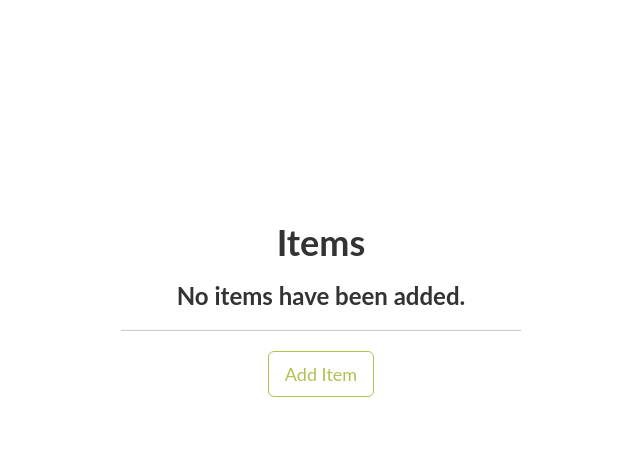
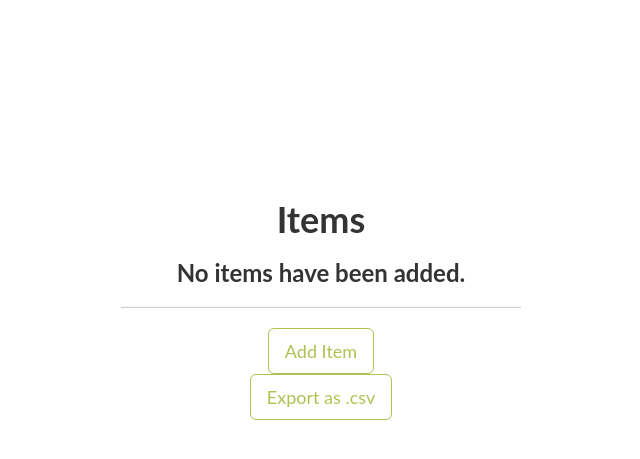
Before and after one commit to tyler-nie/inventory-management-system, a Flask app: page / in a window 1280 px wide. Shown: the part 51-510 px from the top of the page, without its empty margins (319-959 px from the left). Run offline with Flask 2, Linux system fonts and the light colour scheme; data that the repository does not hold is empty; some libraries are stand-ins or nearby versions.

Commit message:
implement export to csv

```diff
--- a/app/items/views.py
+++ b/app/items/views.py
@@ -1,11 +1,15 @@
 # Imports
+import csv
 from flask import abort, flash, redirect, render_template, url_for
 from .forms import ItemForm
 from .. import db
 from ..model import Item
 from . import items_blueprint
+from io import StringIO
 
-@items_blueprint.route('/', methods = ['GET', 'POST'])
+from werkzeug.wrappers import Response
+
+@items_blueprint.route('/', methods=['GET', 'POST'])
 def list_items():
     """
     List all items
@@ -14,7 +18,7 @@ def list_items():
     items = Item.query.all()
 
     return render_template('items/items.html',
-                          items = items, title="Items")
+                          items=items, title="Items")
 
 @items_blueprint.route('/add', methods=['GET', 'POST'])
 def add_item():
@@ -26,9 +30,9 @@ def add_item():
 
     form = ItemForm()
     if form.validate_on_submit():
-        item = Item(name = form.name.data,
-                    quantity = form.quantity.data,
-                    description = form.description.data)
+        item = Item(name=form.name.data,
+                    quantity=form.quantity.data,
+                    description=form.description.data)
 
         try:
             # add item to the database
@@ -43,7 +47,7 @@ def add_item():
         return redirect(url_for('items.list_items'))
 
     # load item template
-    return render_template('items/item.html', action = "Add", add_item = add_item, form = form, title = "Add Item")
+    return render_template('items/item.html', action="Add", add_item=add_item, form=form, title="Add Item")
 
 @items_blueprint.route('/edit/<int:id>', methods=['GET', 'POST'])
 def edit_item(id):
@@ -69,7 +73,7 @@ def edit_item(id):
     form.quantity.data = item.quantity
     form.name.data = item.name
     # load item template
-    return render_template('items/item.html', action ="Edit", add_item = add_item, form = form, item = item, title = "Edit Item")
+    return render_template('items/item.html', action ="Edit", add_item=add_item, form=form, item=item, title="Edit Item")
 
 @items_blueprint.route('/delete/<int:id>', methods=['GET', 'POST'])
 def delete_item(id):
@@ -86,3 +90,37 @@ def delete_item(id):
     return redirect(url_for('items.list_items'))
 
     # return render_template(title = "Delete Item")
+
+def generate_csv(items):
+        """
+        Generate a csv file
+        """
+
+        data = StringIO()
+        write = csv.writer(data)
+
+        # write the header
+        write.writerow(['Name', 'Quantity', 'Description'])
+        yield data.getvalue()
+        data.seek(0)
+        data.truncate(0)
+
+        # write each item in items
+        for item in items:
+            write.writerow([item.name, item.quantity, item.description])
+            yield data.getvalue()
+            data.seek(0)
+            data.truncate(0)
+
+@items_blueprint.route('/export', methods=['GET', 'POST'])
+def export():
+    """
+    Export Items as csv
+    """
+    items = Item.query.all()
+
+    response = Response(generate_csv(items), mimetype='text/csv')
+
+    # add a filename
+    response.headers.set("Content-Disposition", "attachment", filename="items.csv")
+    return response
--- a/app/templates/items/items.html
+++ b/app/templates/items/items.html
@@ -60,6 +60,12 @@
             <i class="fa fa-plus"></i>
             Add Item
           </a>
+          </div>
+          <div style="text-align: center">
+          <a href="{{ url_for('items.export') }}" class="btn btn-default btn-lg">
+            <i class="fa fa-plus"></i>
+            Export as .csv
+          </a>
         </div>
       </div>
     </div>
```
